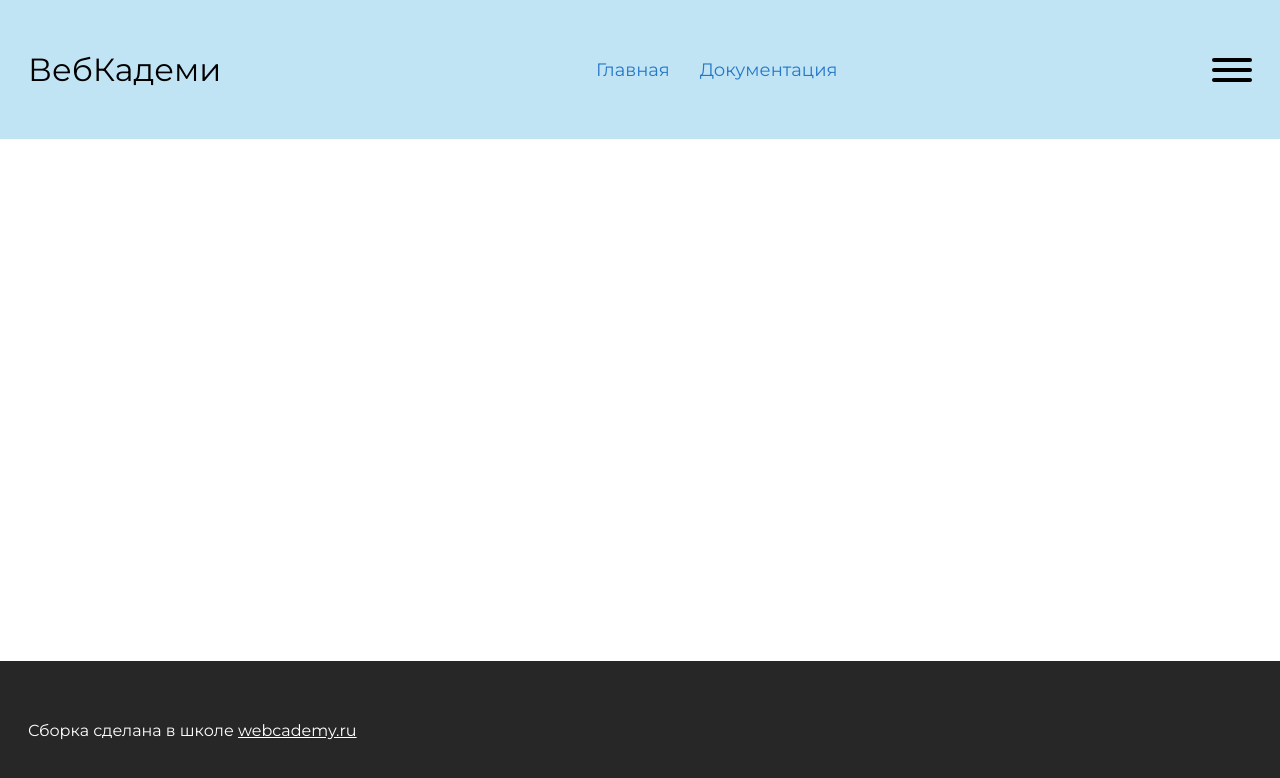
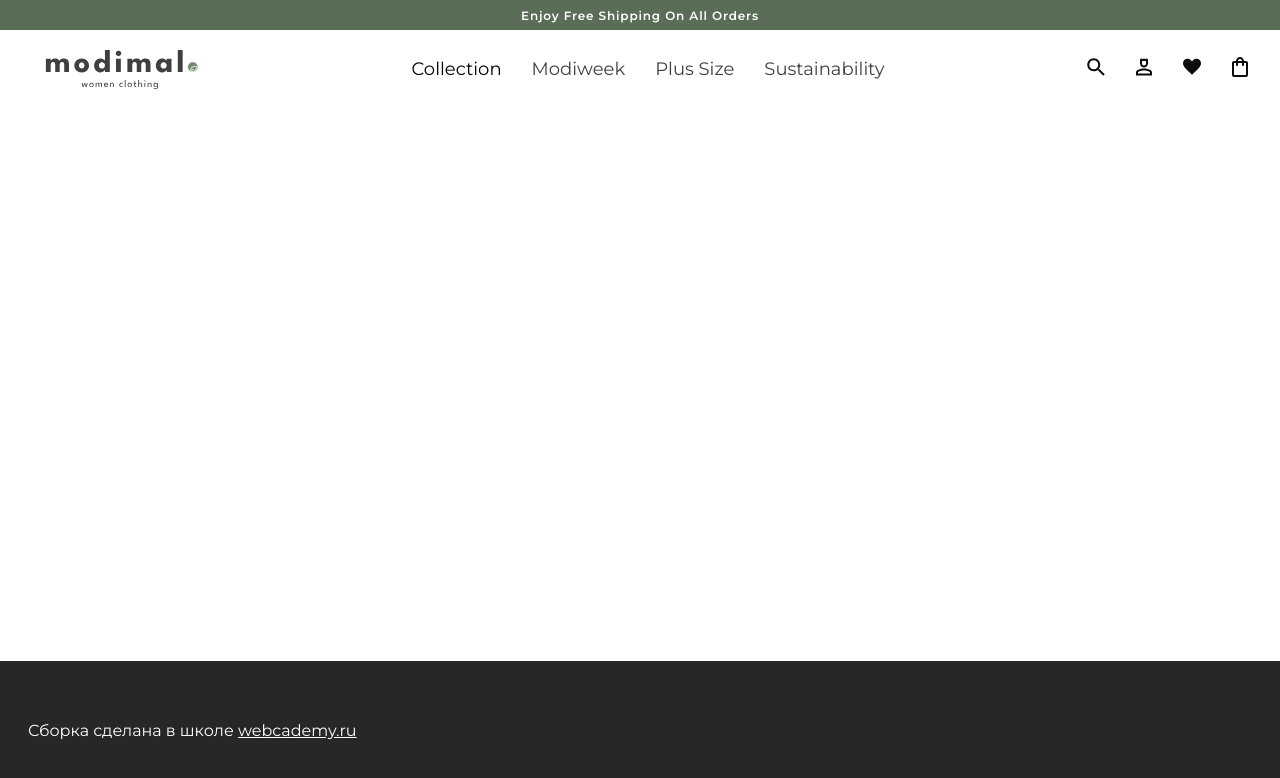
Before and after one commit to k1ego/GulpProject, a website: page src/html/index.html in a window 1280 px wide. Drawn offline with nearby package versions, Linux system fonts and the light colour scheme; files that its build step writes are made by us from their sources; files whose address does not match are found by name.

Commit message:
Header made

```diff
--- a/src/html/blocks/header.html
+++ b/src/html/blocks/header.html
@@ -1,17 +1,46 @@
 <header class="header">
-    <div class="container">
-        <div class="header__row">
-            <div class="logo">ВебКадеми</div>
-            <nav class="header__nav nav">
+	<div class="container">
+		<div class="header__row">
+			<div class="header__logo">
+				<a href="#!" class="logo">
+                    <img src="./../../img/logo/logo.svg" alt="Logo">
+                </a>
+			</div>
+
+			<nav class="header__nav nav">
                 <ul class="nav__list">
-                    <li><a href="index.html" class="active">Главная</a></li>
-		            <li><a href="docs.html">Документация</a></li>
+                    <li><a href="#!" class='active'>Collection</a></li>
+                    <li><a href="#!"></a>Modiweek</li>
+                    <li><a href="#!"></a>Plus Size</li>
+                    <li><a href="#!"></a>Sustainability</li>
                 </ul>
             </nav>
-            <button class="mobile-nav-btn">
-                <div class="nav-icon"></div>
-            </button>
-        </div>
-    </div>
+
+            <div class="header__account">
+                <ul class="account">
+                    <li><a href="#!">
+                        <svg class="icon icon--search">
+                            <use href="./img/svgsprite/sprite.symbol.svg#search"></use>
+                        </svg>
+                    </a></li>
+                    <li><a href="#!">
+                        <svg class="icon icon--person">
+                            <use href="./img/svgsprite/sprite.symbol.svg#person"></use>
+                        </svg>
+                    </a></li>
+                    <li><a href="#!">
+                        <svg class="icon icon--favoriat">
+                            <use href="./img/svgsprite/sprite.symbol.svg#favorite"></use>
+                        </svg>
+                    </a></li>
+                    <li><a href="#!">
+                        <svg class="icon icon--bag">
+                            <use href="./img/svgsprite/sprite.symbol.svg#bag"></use>
+                        </svg>
+                    </a></li>
+                </ul>
+            </div>
+
+		</div>
+	</div>
 </header>
-@@include('mobile-nav.html')
--- /dev/null
+++ b/src/html/blocks/top-info.html
@@ -0,0 +1,5 @@
+<section class="top-info">
+	<div class="container">
+		<p>Enjoy Free Shipping On All Orders</p>
+	</div>
+</section>
--- a/src/html/index.html
+++ b/src/html/index.html
@@ -13,6 +13,7 @@
 </head>
 
 <body>
+	@@include('blocks/top-info.html')
 	@@include('blocks/header.html')
 	<main class="docs">
 
--- /dev/null
+++ b/src/scss/blocks/_account.scss
@@ -0,0 +1,16 @@
+.account {
+	display: flex;
+	align-items: center;
+	gap: 24px;
+
+	a {
+		// тк hover появлялся не на всем элементе
+		display: inline-block;
+		transition: all 0.2s ease-in;
+	}
+
+
+	a:hover {
+		background: var(--neutral-grayededed);
+	}
+}
--- a/src/scss/blocks/_header.scss
+++ b/src/scss/blocks/_header.scss
@@ -1,6 +1,5 @@
 .header {
-	background-color: #c0e4f4;
-	padding: 50px 0;
+	padding: 16px 0 18px;
 
 	&__row {
 		display: flex;
@@ -9,8 +8,17 @@
 	}
 }
 
+
+.header__logo {
+	// чтобы логотип не сжимался
+	flex-shrink: 0;
+}
+
 .header__nav {
-	@include tablet {
-		display: none;
-	}
 }
+
+.header__account {
+}
+
+.account {
+}
--- a/src/scss/blocks/_icons.scss
+++ b/src/scss/blocks/_icons.scss
@@ -7,30 +7,21 @@
 .icon {
 	fill: transparent;
 	stroke: transparent;
-	width: 62px;
-	height: 62px;
+	width: 24px;
+	height: 24px;
 }
 
-.icon--heart-line {
-	fill: rgb(241, 68, 131);
+.icon--search {
+	fill: #0c0c0c;
 }
 
-.icon--id-card-line {
-	fill: rgb(51, 51, 51);
+
+.icon--person {
+	fill: #0c0c0c;
 }
-.icon--search-line {
-	fill: rgb(28, 176, 80);
+.icon--favoriat {
+	fill: #0c0c0c;
 }
-
-.icon--user-star {
-	fill: rgb(26, 134, 235);
+.icon--bag {
+	fill: #0c0c0c;
 }
-
-.icon--user {
-	stroke: rgb(26, 134, 235);
-	transition: all 0.2s ease-in;
-
-	&:hover {
-		stroke: rgb(17, 193, 90);
-	}
-}
--- a/src/scss/blocks/_nav.scss
+++ b/src/scss/blocks/_nav.scss
@@ -1,11 +1,21 @@
-.header__nav {
-}
 .nav {
+	font-family: var(--font-family);
+	font-weight: 400;
 	font-size: 18px;
+	line-height: 180%;
+	text-transform: capitalize;
+	text-align: center;
+	color: var(--neutral-gray404040);
 }
 .nav__list {
 	display: flex;
 	column-gap: 30px;
+
+	a {
+		color: var(--neutral-gray404040);
+	}
+
+	a.active {
+		color: black;
+	}
 }
-.active {
-}
--- /dev/null
+++ b/src/scss/blocks/_top-info.scss
@@ -0,0 +1,10 @@
+.top-info {
+	padding: 8px 0 7px;
+	background: var(--primary-primary-600);
+	font-family: var(--font-family);
+	font-weight: 600;
+	font-size: 12px;
+	letter-spacing: 0.07em;
+	text-align: center;
+	color: var(--white);
+}
```
Also changed, not shown: build/css/main.css, build/docs.html, build/img/svgsprite/stack/sprite.stack.html, build/index.html.
